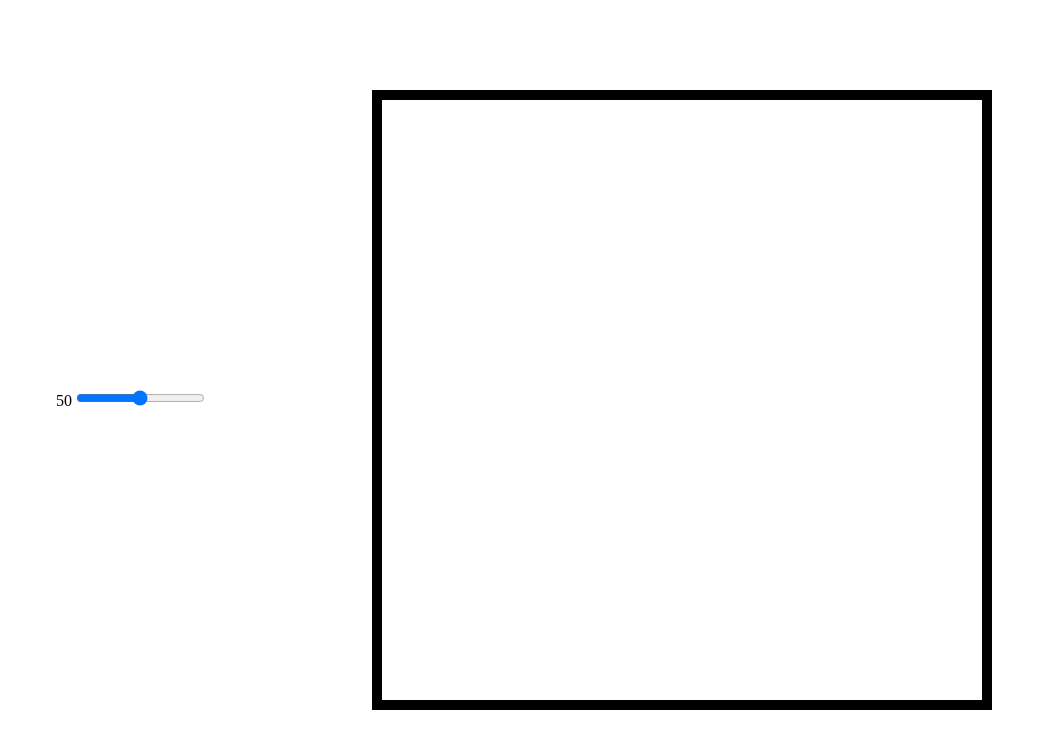
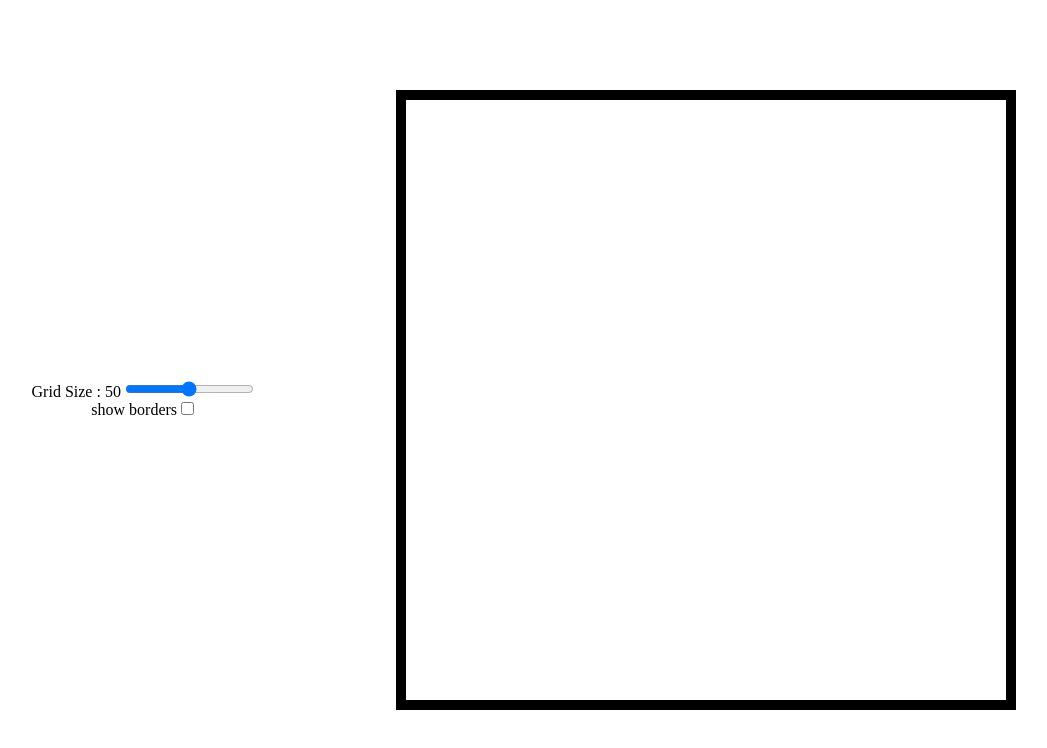
Before and after one commit to hipip/Etch-a-Sketch, a plain HTML site: page index.html in a window 1280 px wide. Shown: the whole page, without its empty margins (121-1168 px from the left). Drawn offline with Linux system fonts and the light colour scheme.

Commit message:
"added show border funtionality"

```diff
--- a/index.html
+++ b/index.html
@@ -10,7 +10,9 @@
     <body>
         <div class="controls">
             <div class="control-item">
-                <label for="slider" class="slider-label">50</label>
+                <label for="slider" class="slider-label"
+                    >Grid Size : <span class="grid-size"></span
+                ></label>
                 <input
                     type="range"
                     name="slider"
@@ -20,6 +22,10 @@
                     class="slider"
                 />
             </div>
+            <div>
+                <label for="show-border">show borders</label>
+                <input type="checkbox" name="show-border" class="show-border" />
+            </div>
         </div>
         <div class="container"></div>
     </body>
--- a/main.js
+++ b/main.js
@@ -1,15 +1,18 @@
 var mouseClicked = false;
 let container = document.querySelector(".container");
 const slider = document.querySelector(".slider");
-const sliderLabel = document.querySelector(".slider-label");
+const gridSize = document.querySelector(".grid-size");
+const showBorder = document.querySelector(".show-border");
+
+gridSize.innerText = slider.value;
+
+document.addEventListener("mousedown", () => (mouseClicked = true));
+document.addEventListener("mouseup", () => (mouseClicked = false));
 
 function createGrid(size) {
     container.remove();
     container = document.createElement("div");
     container.classList.add("container");
-    container.addEventListener("mousedown", () => (mouseClicked = true));
-    container.addEventListener("mouseup", () => (mouseClicked = false));
-    document.body.append(container);
     const dimension = 600 / size;
     for (let i = 0; i < size * size; i++) {
         const newSquare = document.createElement("div");
@@ -17,8 +20,10 @@ function createGrid(size) {
         newSquare.style.height = dimension + "px";
         newSquare.addEventListener("mouseover", changeColor);
         newSquare.addEventListener("mousedown", changeColor2);
+        showBorder.checked ? newSquare.classList.add("show-border") : "";
         container.append(newSquare);
     }
+    document.body.append(container);
 }
 function random(n) {
     return Math.floor(Math.random() * (n + 1));
@@ -34,8 +39,18 @@ function changeColor2(e) {
     e.target.style.backgroundColor = randomColor();
 }
 
+showBorder.addEventListener("change", (e) => {
+    document
+        .querySelectorAll(".container > div")
+        .forEach((elem) =>
+            showBorder.checked
+                ? elem.classList.add("show-border")
+                : elem.classList.remove("show-border")
+        );
+});
+
 slider.addEventListener("input", (e) => {
-    sliderLabel.innerText = slider.value;
+    gridSize.innerText = slider.value;
     createGrid(slider.value);
 });
 
--- a/style.css
+++ b/style.css
@@ -23,3 +23,7 @@ body {
 .controls {
     text-align: center;
 }
+
+.show-border {
+    border: 0.5px solid black;
+}
```
